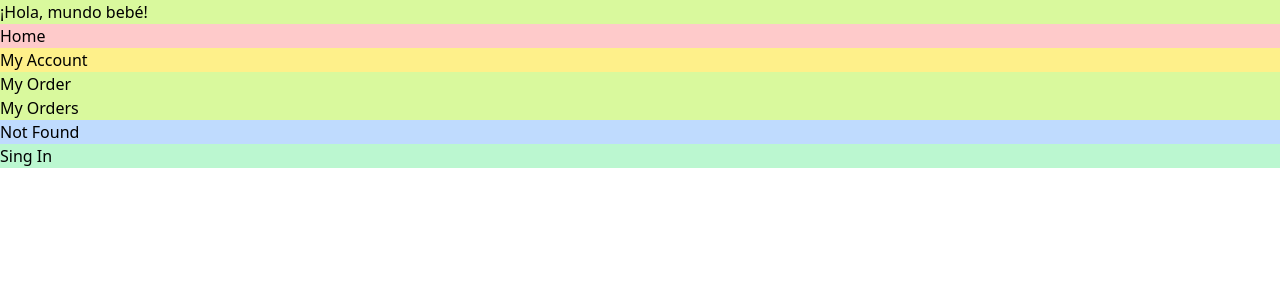
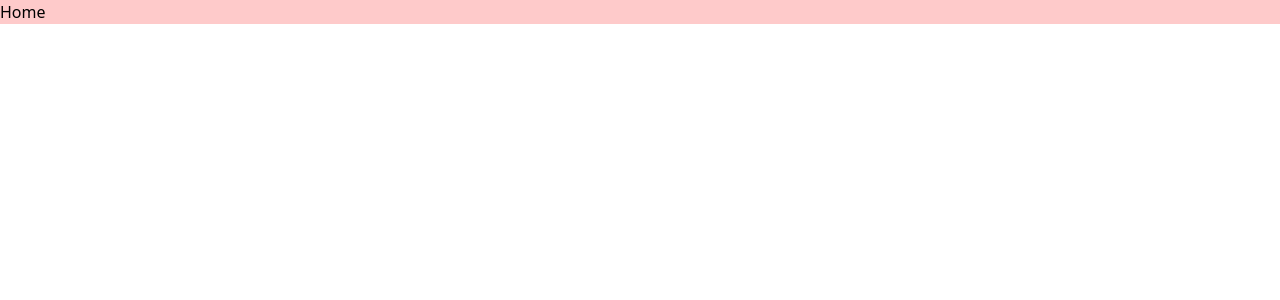
Before and after one commit to cdramirezh/vite-react-tailwind, a React (Vite) app: page / in a window 1280 px wide. Before the commit this address had no page. Shown: the top 300 px of the page. Built offline with nearby package versions, Linux system fonts and the light colour scheme.

Commit message:
Link pages with react router

```diff
--- a/src/pages/App/index.jsx
+++ b/src/pages/App/index.jsx
@@ -1,24 +1,32 @@
-import { Home } from '../Home'
-import { MyAccount } from '../MyAccount'
-import { MyOrder } from '../MyOrder'
-import { MyOrders } from '../MyOrders'
-import { NotFound } from '../NotFound'
-import { SingIn } from '../SingIn'
-import './App.css'
+import { useRoutes, BrowserRouter } from "react-router-dom";
+import { Home } from "../Home";
+import { MyAccount } from "../MyAccount";
+import { MyOrder } from "../MyOrder";
+import { MyOrders } from "../MyOrders";
+import { NotFound } from "../NotFound";
+import { SingIn } from "../SingIn";
+import "./App.css";
 
+const AppRoutes = () => {
+	let routes = useRoutes([
+		{ path: "/", element: <Home /> },
+		{ path: "/MyAccount", element: <MyAccount /> },
+		{ path: "/MyOrder", element: <MyOrder /> },
+		{ path: "/MyOrders", element: <MyOrders /> },
+		{ path: "/SingIn", element: <SingIn /> },
+		{ path: "/*", element: <NotFound /> },
+	]);
+	return routes;
+};
 
-function App() {
+const App = () => {
 	return (
-		<div className='bg-lime-200'>
-			¡Hola, mundo bebé!
-			<Home />
-			<MyAccount />
-			<MyOrder />
-			<MyOrders />
-			<NotFound />
-			<SingIn />
-		</div>
-	)
-}
+		<>
+			<BrowserRouter>
+				<AppRoutes />
+			</BrowserRouter>
+		</>
+	);
+};
 
-export default App
+export default App;
```
